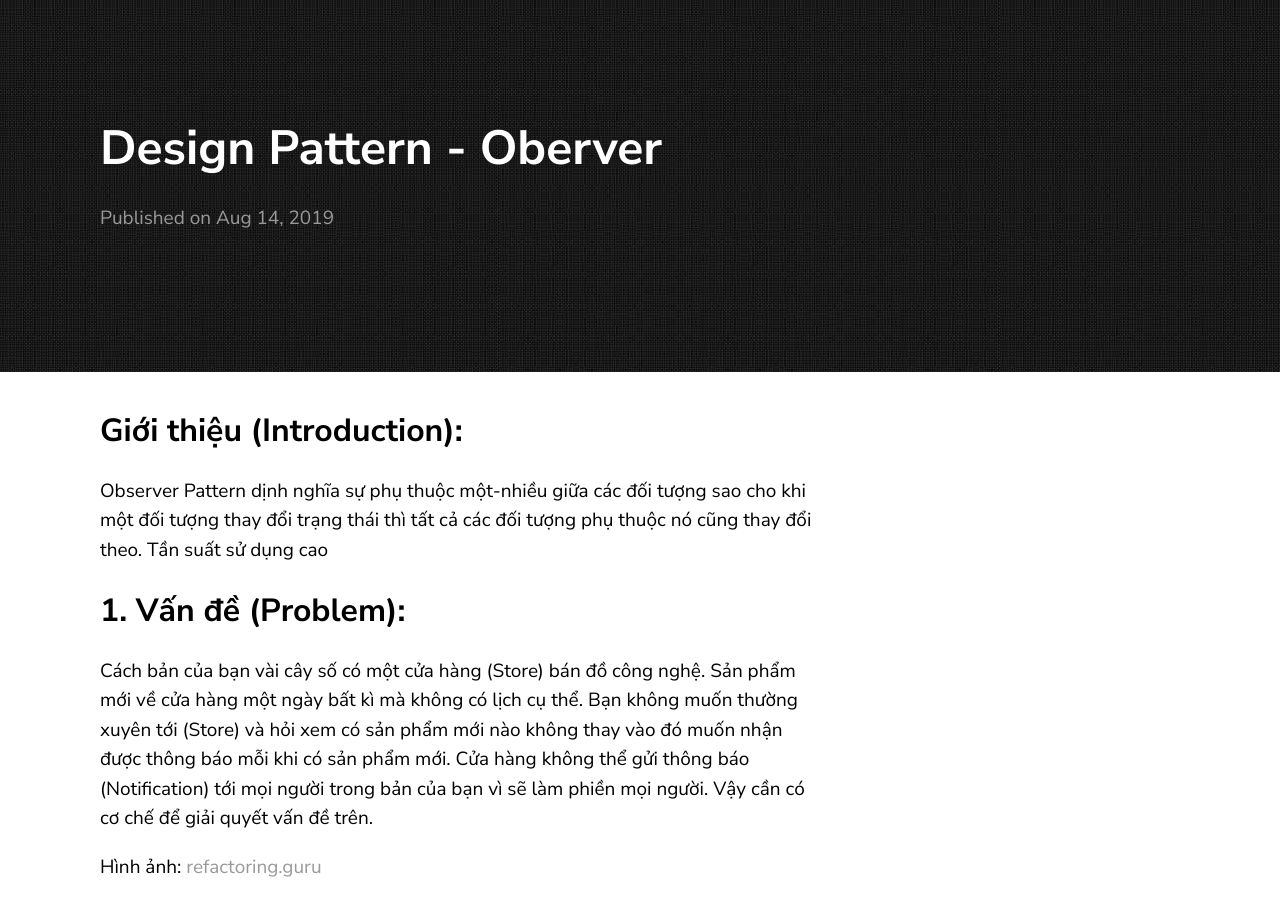
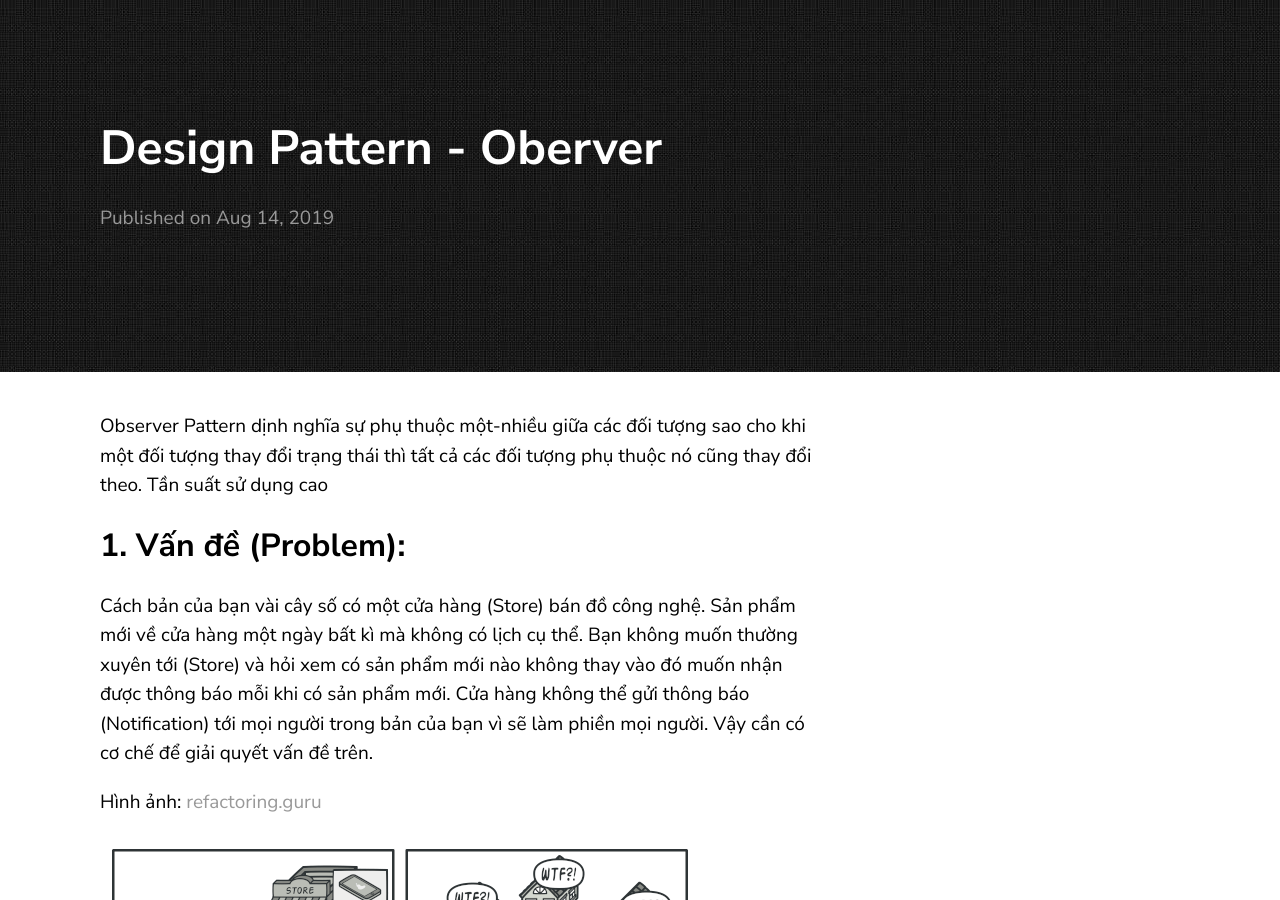
Before and after one commit to levanmanhbka/levanmanhbka.github.io, a Jekyll site: the page built from _posts/design_pattern/observer/2019-08-14-design-pattern-observer.markdown, in a window 1280 px wide and 900 px high. Built offline with Jekyll 4.4.1, drawn with Linux system fonts in a browser that asks for light colours.

Commit message:
observer pattern - change layout

```diff
--- a/_posts/design_pattern/observer/2019-08-14-design-pattern-observer.markdown
+++ b/_posts/design_pattern/observer/2019-08-14-design-pattern-observer.markdown
@@ -3,8 +3,6 @@
 title:  "Design Pattern - Oberver"
 date:   2019-08-14 21:03:36 +0530
 ---
-
-## Giới thiệu (Introduction):
 Observer Pattern dịnh nghĩa sự phụ thuộc một-nhiều giữa các đối tượng sao cho khi một đối tượng thay đổi trạng thái thì tất cả các đối tượng phụ thuộc nó cũng thay đổi theo. Tần suất sử dụng cao
 
 ## 1. Vấn đề (Problem):
```
